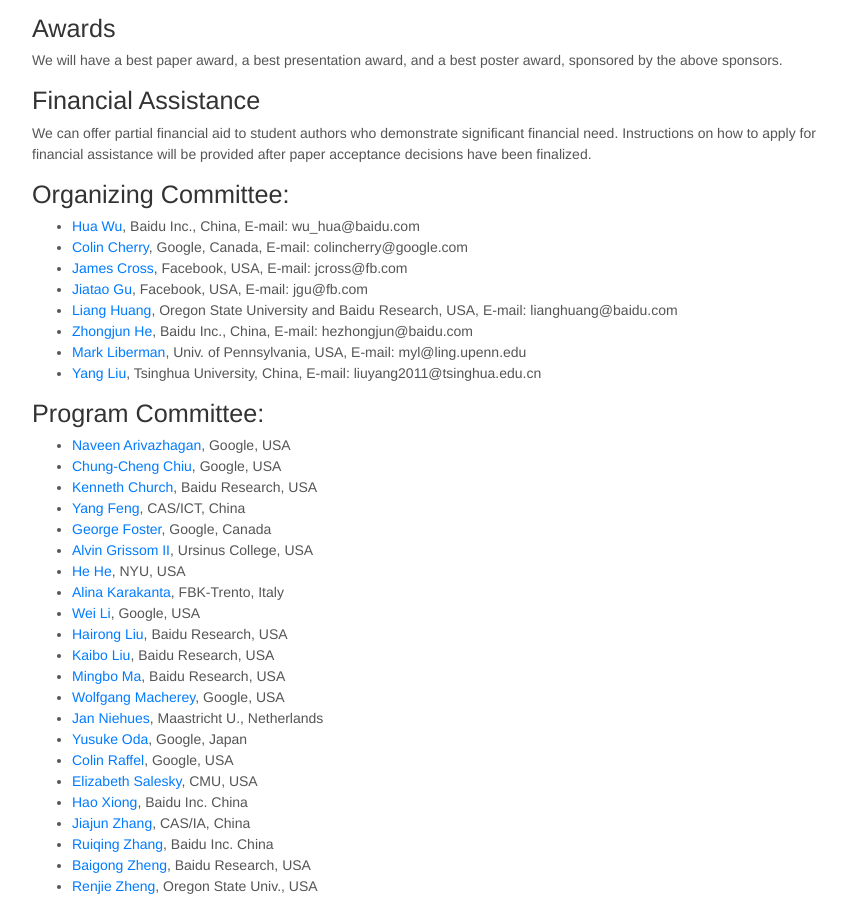
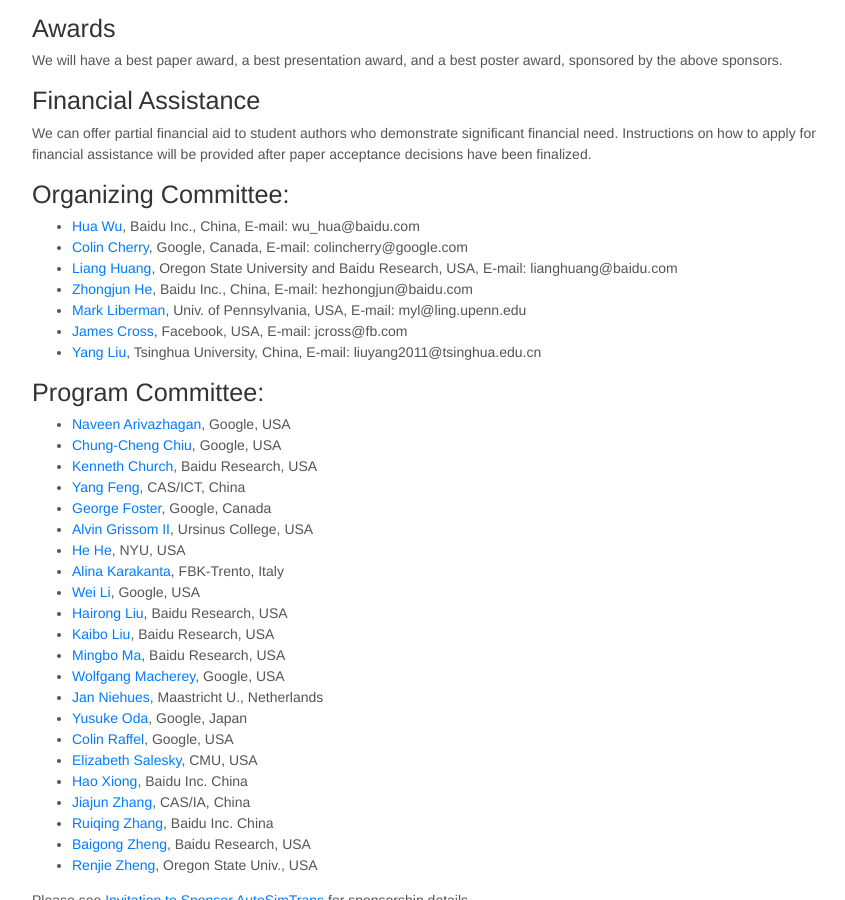
Before and after one commit to autosimtrans/autosimtrans.github.io, a Jekyll site: the page built from index.md, in a window 1280 px wide and 900 px high, scrolled down 1407 px. Shown: the whole window, without its empty margins (203-1048 px from the left). Built offline with Jekyll 4.4.1, drawn with Linux system fonts in a browser that asks for light colours; nearby versions of some CDN libraries.

Commit message:
oc updated

```diff
--- a/index.md
+++ b/index.md
@@ -65,11 +65,10 @@
 
 - [Hua Wu](http://research.baidu.com/People/index-view?id=121), Baidu Inc., China, E-mail: wu_hua@baidu.com
 - [Colin Cherry](https://sites.google.com/site/colinacherry/), Google, Canada, E-mail: colincherry@google.com
-- [James Cross](https://arxiv.org/search/cs?searchtype=author&query=Cross%2C+J), Facebook, USA, E-mail: jcross@fb.com
-- [Jiatao Gu](http://jiataogu.me/), Facebook, USA, E-mail: jgu@fb.com
 - [Liang Huang](http://eecs.oregonstate.edu/~huanlian), Oregon State University and Baidu Research, USA, E-mail: lianghuang@baidu.com
 - [Zhongjun He](https://scholar.google.com/citations?user=a-1wSFYAAAAJ&hl=en), Baidu Inc., China, E-mail: hezhongjun@baidu.com
 - [Mark Liberman](https://www.ling.upenn.edu/~myl/), Univ. of Pennsylvania, USA, E-mail: myl@ling.upenn.edu
+- [James Cross](https://arxiv.org/search/cs?searchtype=author&query=Cross%2C+J), Facebook, USA, E-mail: jcross@fb.com
 - [Yang Liu](http://nlp.csai.tsinghua.edu.cn/~ly/), Tsinghua University, China, E-mail: liuyang2011@tsinghua.edu.cn
 
 
```
